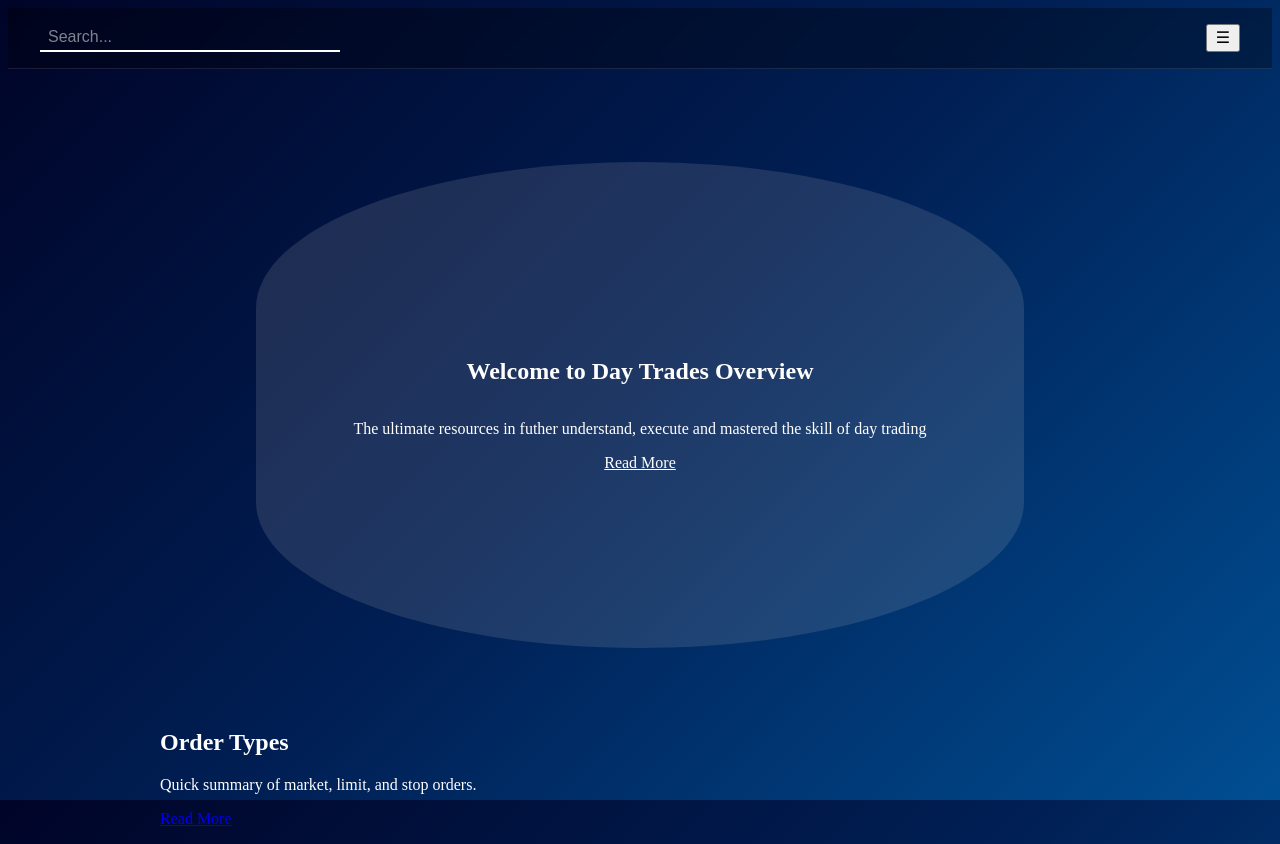
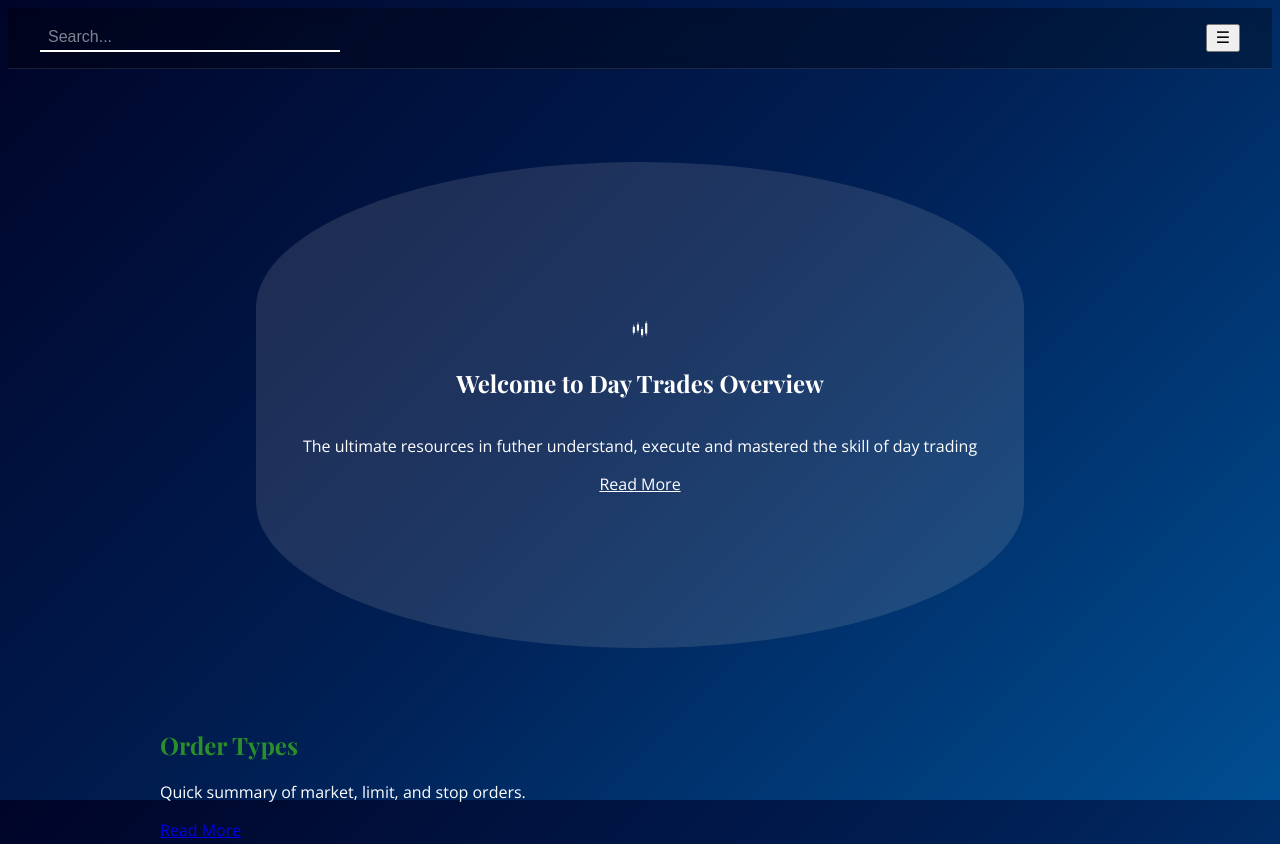
Before and after one commit to ssasukek/CSC437-monorepo, a website: page packages/proto/public/index.html in a window 1280 px wide. Shown: the top 844 px of the page. Drawn offline with nearby package versions, Linux system fonts and the light colour scheme.

Commit message:
lab4 - Typography and Icons

```diff
--- a/packages/proto/public/index.html
+++ b/packages/proto/public/index.html
@@ -12,6 +12,14 @@
             background-size: cover;
             background-attachment: fixed;
             color: var(--color-text-inverted);
+            font-family: var(--font-body);
+            font-size: var(--font-size-base);
+        }
+
+        h1, h2, h3, h4 {
+            font-family: var(--font-display);
+            font-weight: 700;
+            color: var(--color-link);
         }
 
         main {
@@ -32,6 +40,10 @@
     </style>
     <link rel="stylesheet" href="/styles/page.css"/>
     <link rel="stylesheet" href="/styles/tokens.css"/>
+    <link rel="preconnect" href="https://fonts.googleapis.com">
+    <link rel="preconnect" href="https://fonts.gstatic.com" crossorigin>
+    <link href="https://fonts.googleapis.com/css2?family=Open+Sans:ital,wght@0,400;0,700;1,400&family=Playfair+Display:wght@400;700&display=swap" rel="stylesheet">
+
 </head>
 
 <body>
@@ -56,6 +68,9 @@
 
     <main>
         <section id="sec1" class="content-sec hero">
+            <svg class="icon">
+                <use href="/icons/trading-icons.svg#icon-candlestick" />
+            </svg>
             <h1>Welcome to Day Trades Overview</h1>
             <p>The ultimate resources in futher understand, execute and mastered the skill of day trading</p>
             <a href="daytrades.html">Read More</a>
--- a/packages/proto/public/styles/page.css
+++ b/packages/proto/public/styles/page.css
@@ -105,3 +105,11 @@ header{
 .search-bar::placeholder {
     color: rgba(255, 255, 255, 0.5);
 }
+
+svg.icon {
+  display: inline;
+  height: 2em;
+  width: 2em;
+  vertical-align: top;
+  fill: currentColor;
+}
--- a/packages/proto/public/styles/tokens.css
+++ b/packages/proto/public/styles/tokens.css
@@ -30,4 +30,13 @@
       #001f54 50%,
       #004e92 100%
     );
+
+    /* Fonts Stuff */
+    --font-body: 'Open Sans', sans-serif;
+    --font-display: 'Playfair Display', serif;
+
+    --font-size-base: 1rem;
+    --font-size-lg: 1.5rem;
+    --font-size-xl: 2.5rem;
+
 }
```
Also changed, not shown: packages/proto/assets/noun-candle-stick-7024331.svg (added), packages/proto/assets/noun-day-trading-7718635.svg (added), packages/proto/assets/noun-market-sentiment-7718647.svg (added), packages/proto/assets/noun-stock-strategy-7718668.svg (added), packages/proto/assets/noun-up-and-down-7718632.svg (added), packages/proto/public/icons/trading-icons.svg (added).
